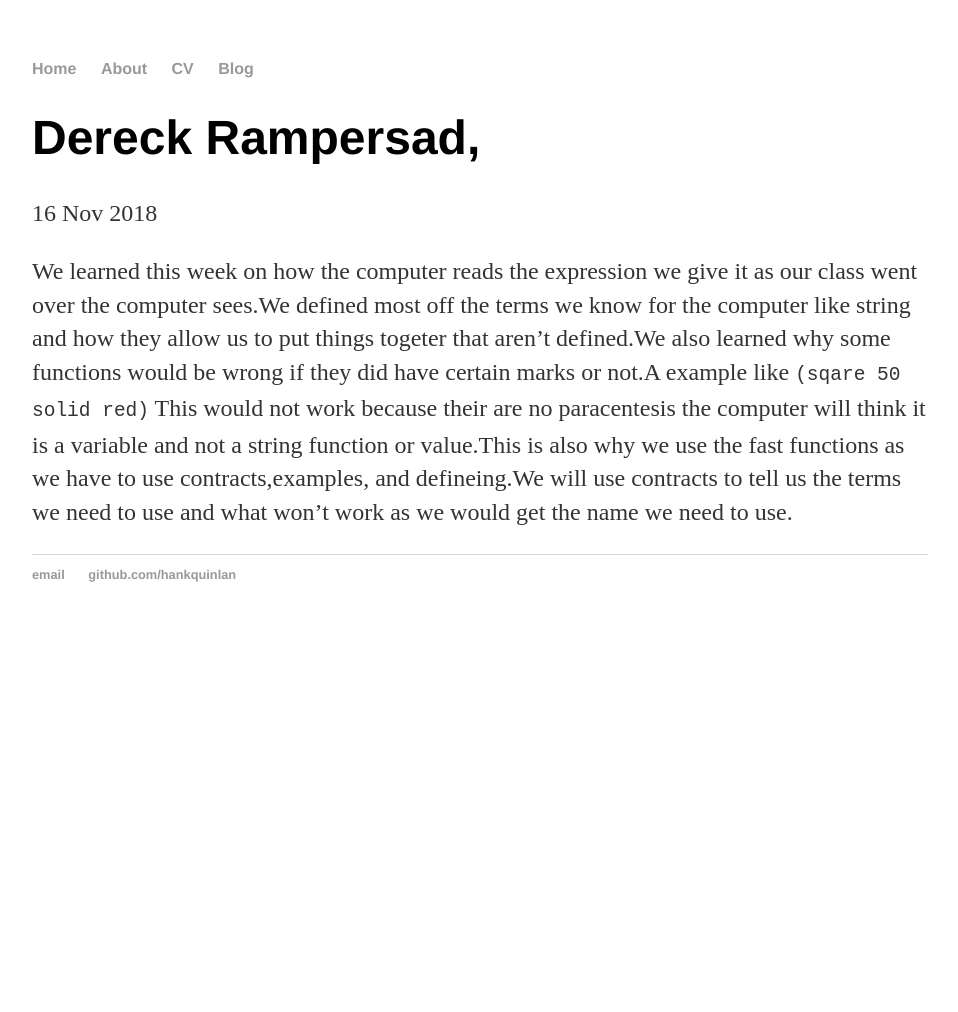
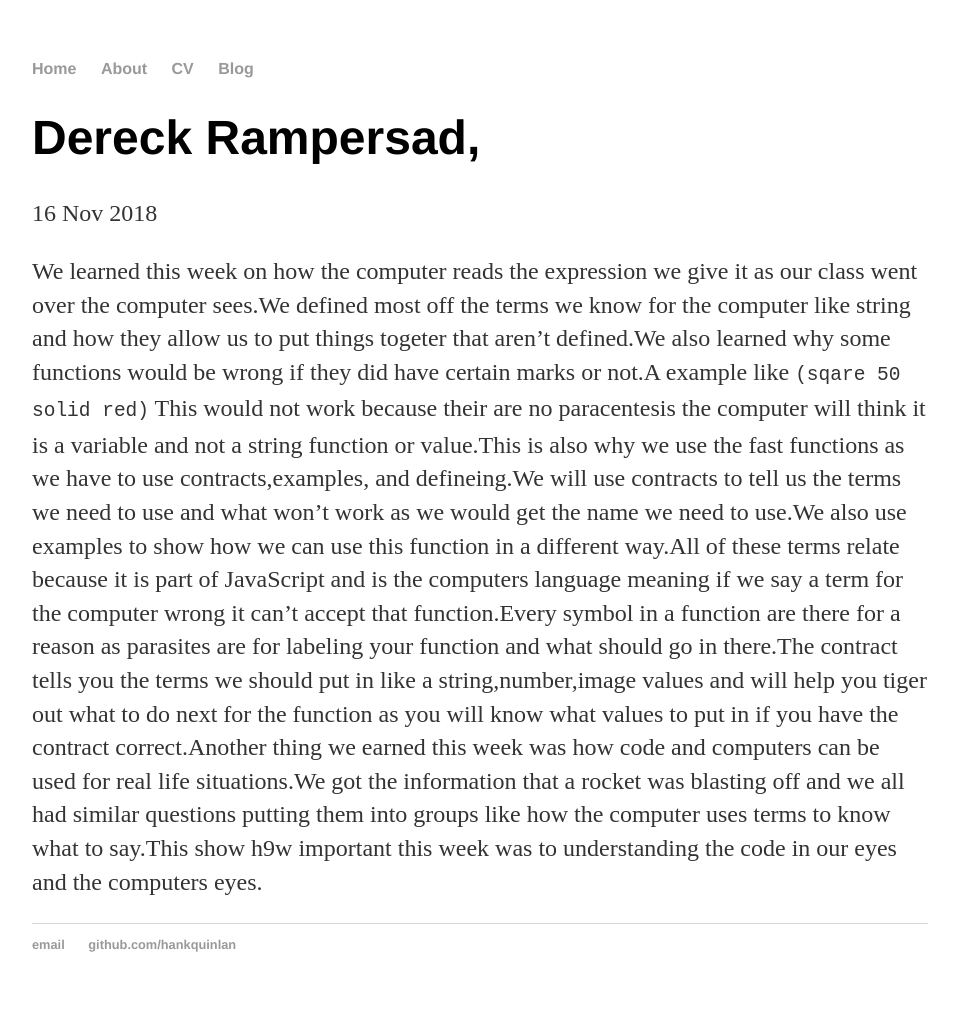
Before and after one commit to dereckr0653/dereckr0653.github.io, a Jekyll site: the page built from _posts/2018-11-16-weekly-reflection.md, in a window 1280 px wide. Shown: the whole page, without its empty margins (160-1118 px from the left). Built offline with Jekyll 4.4.1, drawn with Linux system fonts in a browser that asks for light colours; before the commit the page ends 900 px from its top, so only the background shows below that.

Commit message:
Update 2018-11-16-weekly-reflection.md

````diff
--- a/_posts/2018-11-16-weekly-reflection.md
+++ b/_posts/2018-11-16-weekly-reflection.md
@@ -5,4 +5,4 @@ date: 2018-11-16
 ---
 We learned this week on how the computer reads the expression we give it as our class went over the computer sees.We defined most off the terms we know for the computer like string and how they allow us to put things togeter that aren't defined.We also learned why some functions would be wrong if they did have certain marks or not.A example like
 ```(sqare 50 solid red)```
-This would not work because their are no paracentesis the computer will think it is a variable and not a string function or value.This is also why we use the fast functions as we have to use contracts,examples, and defineing.We will use contracts to tell us the terms we need to use and what won't work as we would get the name we need to use.
+This would not work because their are no paracentesis the computer will think it is a variable and not a string function or value.This is also why we use the fast functions as we have to use contracts,examples, and defineing.We will use contracts to tell us the terms we need to use and what won't work as we would get the name we need to use.We also use examples to show how we can use this function in a different way.All of these terms relate because it is part of JavaScript and is the computers language meaning if we say a term for the computer wrong it can't accept that function.Every symbol in a function are there for a reason as parasites are for labeling your function and what should go in there.The contract tells you the terms we should put in like a string,number,image values and will help you tiger out what to do next for the function as you will know what values to put in if you have the contract correct.Another thing we earned this week was how code and computers can be used for real life situations.We got the information that a rocket was blasting off and we all had similar questions putting them into groups like how the computer uses terms to know what to say.This show h9w important this week was to understanding the  code in our eyes and the computers eyes.
````
